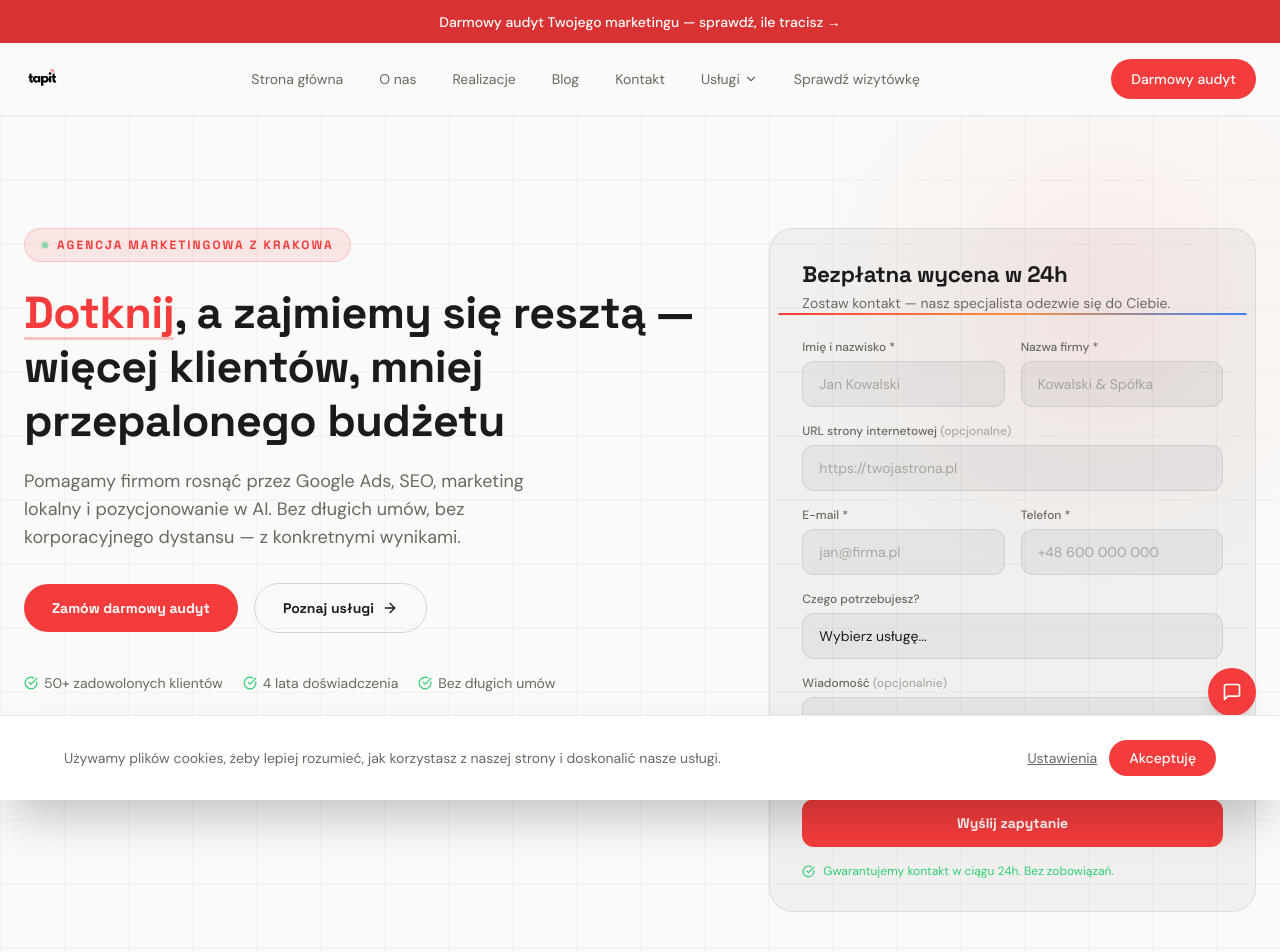
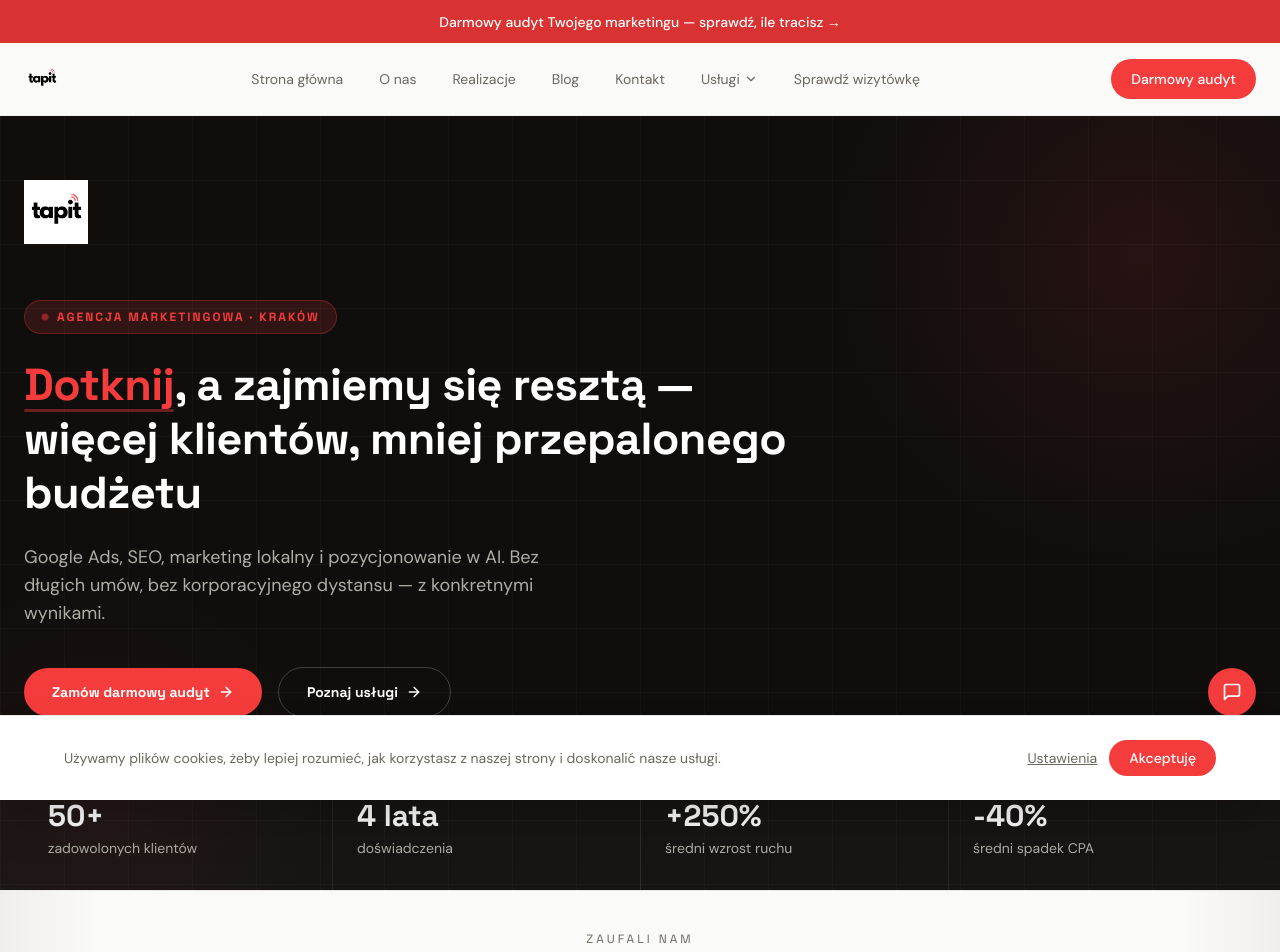
Before and after one commit to tapit-pl/tapit-website, a Next.js app: page / in a window 1280 px wide. Shown: the top 952 px of the page. Built offline with nearby package versions, Linux system fonts and the light colour scheme.

Commit message:
Nowy hero section — ciemny z logo, statystykami i stylem Creative Cats

```diff
--- a/components/home/Hero.tsx
+++ b/components/home/Hero.tsx
@@ -3,8 +3,8 @@
 import { useState, useCallback } from 'react'
 import { motion, AnimatePresence } from 'framer-motion'
 import Link from 'next/link'
+import Image from 'next/image'
 import { ArrowRight, CheckCircle } from 'lucide-react'
-import ContactForm from '@/components/ContactForm'
 import AuditOfferModal from '@/components/home/AuditOfferModal'
 
 interface Ripple {
@@ -39,6 +39,13 @@ function RippleLayer({ ripples }: { ripples: Ripple[] }) {
   )
 }
 
+const stats = [
+  { metric: '50+', label: 'zadowolonych klientów' },
+  { metric: '4 lata', label: 'doświadczenia' },
+  { metric: '+250%', label: 'średni wzrost ruchu' },
+  { metric: '-40%', label: 'średni spadek CPA' },
+]
+
 export default function Hero() {
   const [ripples, setRipples] = useState<Ripple[]>([])
   const [modalOpen, setModalOpen] = useState(false)
@@ -46,17 +53,10 @@ export default function Hero() {
   const triggerRipple = useCallback((e: React.MouseEvent<HTMLSpanElement>) => {
     const x = e.clientX
     const y = e.clientY
-
-    setRipples(prev => [
-      ...prev,
-      { id: Date.now(), x, y },
-    ])
+    setRipples(prev => [...prev, { id: Date.now(), x, y }])
     setTimeout(() => setRipples(prev => [...prev, { id: Date.now() + 1, x, y }]), 200)
     setTimeout(() => setRipples(prev => [...prev, { id: Date.now() + 2, x, y }]), 420)
-
-    // Otwórz modal po zakończeniu pierwszej fali
     setTimeout(() => setModalOpen(true), 600)
-
     setTimeout(() => setRipples([]), 1800)
   }, [])
 
@@ -65,101 +65,148 @@ export default function Hero() {
       <RippleLayer ripples={ripples} />
       <AuditOfferModal open={modalOpen} onClose={() => setModalOpen(false)} />
 
-      <section className="relative pt-20 pb-16 md:pt-28 md:pb-24 overflow-hidden bg-grid">
-        {/* Radial glow */}
+      <section className="relative min-h-[92vh] flex flex-col justify-between overflow-hidden bg-[#0f0e0d]">
+
+        {/* Background texture */}
         <div
           aria-hidden
-          className="pointer-events-none absolute top-0 right-0 w-[600px] h-[600px] rounded-full opacity-[0.07]"
+          className="pointer-events-none absolute inset-0"
           style={{
-            background: 'radial-gradient(circle, #f53c3c 0%, transparent 70%)',
-            transform: 'translate(20%, -20%)',
+            backgroundImage:
+              'linear-gradient(rgba(255,255,255,0.025) 1px, transparent 1px), linear-gradient(90deg, rgba(255,255,255,0.025) 1px, transparent 1px)',
+            backgroundSize: '64px 64px',
           }}
         />
 
-        <div className="max-w-7xl mx-auto px-4 sm:px-6">
-          <div className="grid grid-cols-1 lg:grid-cols-[1.4fr_1fr] gap-12 lg:gap-16 items-start">
-            {/* Left column */}
+        {/* Accent glow top-right */}
+        <div
+          aria-hidden
+          className="pointer-events-none absolute top-0 right-0 w-[700px] h-[700px] rounded-full opacity-10"
+          style={{
+            background: 'radial-gradient(circle, #f53c3c 0%, transparent 65%)',
+            transform: 'translate(30%, -30%)',
+          }}
+        />
+
+        {/* Accent glow bottom-left */}
+        <div
+          aria-hidden
+          className="pointer-events-none absolute bottom-0 left-0 w-[500px] h-[500px] rounded-full opacity-[0.06]"
+          style={{
+            background: 'radial-gradient(circle, #f53c3c 0%, transparent 65%)',
+            transform: 'translate(-30%, 30%)',
+          }}
+        />
+
+        {/* Main content */}
+        <div className="relative flex-1 flex flex-col justify-center max-w-7xl mx-auto w-full px-4 sm:px-6 pt-16 pb-12">
+
+          {/* Logo */}
           <motion.div
+            initial={{ opacity: 0, y: -16 }}
+            animate={{ opacity: 1, y: 0 }}
+            transition={{ duration: 0.5 }}
+            className="mb-10 md:mb-14"
+          >
+            <Image
+              src="/logo-white.png"
+              alt="Tapit"
+              width={160}
+              height={64}
+              className="h-12 md:h-16 w-auto"
+              priority
+            />
+          </motion.div>
+
+          {/* Badge */}
+          <motion.div
+            initial={{ opacity: 0, y: 16 }}
+            animate={{ opacity: 1, y: 0 }}
+            transition={{ duration: 0.5, delay: 0.1 }}
+            className="inline-flex items-center gap-2 px-4 py-2 rounded-full bg-accent/15 border border-accent/30 mb-6 w-fit"
+          >
+            <span className="w-2 h-2 rounded-full bg-accent animate-pulse-dot" />
+            <span className="text-accent text-xs font-heading font-bold uppercase tracking-[2px]">
+              Agencja marketingowa · Kraków
+            </span>
+          </motion.div>
+
+          {/* Headline */}
+          <motion.h1
             initial={{ opacity: 0, y: 24 }}
             animate={{ opacity: 1, y: 0 }}
-              transition={{ duration: 0.6 }}
+            transition={{ duration: 0.6, delay: 0.15 }}
+            className="text-white max-w-4xl mb-6"
           >
-              {/* Badge */}
-              <div className="inline-flex items-center gap-2 px-4 py-2 rounded-full bg-accent/10 border border-accent/20 mb-6">
-                <span className="w-2 h-2 rounded-full bg-success animate-pulse-dot" />
-                <span className="text-accent text-xs font-heading font-bold uppercase tracking-[2px]">
-                  Agencja marketingowa z Krakowa
-                </span>
-              </div>
-
-              {/* Headline */}
-              <h1 className="mb-5">
             <span
               onClick={triggerRipple}
               className="relative inline-block text-accent cursor-pointer select-none group/dotknij"
               style={{ WebkitTapHighlightColor: 'transparent' }}
             >
               Dotknij
-                  {/* Underline hint */}
               <span
                 aria-hidden
-                    className="absolute bottom-0 left-0 right-0 h-[3px] rounded-full bg-accent/30 group-hover/dotknij:bg-accent/60 transition-colors duration-200"
+                className="absolute bottom-0 left-0 right-0 h-[3px] rounded-full bg-accent/40 group-hover/dotknij:bg-accent/80 transition-colors duration-200"
               />
             </span>
-                {', a zajmiemy się resztą — więcej klientów, mniej przepalonego budżetu'}
-              </h1>
+            {', a zajmiemy się resztą —'}
+            <br className="hidden md:block" />
+            {' więcej klientów, mniej przepalonego budżetu'}
+          </motion.h1>
 
           {/* Description */}
-              <p className="text-[#6b6860] text-base md:text-lg leading-relaxed max-w-[520px] mb-8">
-                Pomagamy firmom rosnąć przez Google Ads, SEO, marketing lokalny i pozycjonowanie w AI. Bez długich umów, bez korporacyjnego dystansu — z konkretnymi wynikami.
-              </p>
+          <motion.p
+            initial={{ opacity: 0, y: 16 }}
+            animate={{ opacity: 1, y: 0 }}
+            transition={{ duration: 0.6, delay: 0.25 }}
+            className="text-[#b0ada5] text-base md:text-lg leading-relaxed max-w-[540px] mb-10"
+          >
+            Google Ads, SEO, marketing lokalny i pozycjonowanie w AI. Bez długich umów, bez korporacyjnego dystansu — z konkretnymi wynikami.
+          </motion.p>
 
           {/* CTA buttons */}
-              <div className="flex flex-wrap items-center gap-4 mb-10">
+          <motion.div
+            initial={{ opacity: 0, y: 16 }}
+            animate={{ opacity: 1, y: 0 }}
+            transition={{ duration: 0.6, delay: 0.35 }}
+            className="flex flex-wrap items-center gap-4"
+          >
             <Link
               href="/audyt"
-                  className="flex items-center gap-2 px-7 py-3.5 rounded-full bg-accent hover:bg-accent-hover text-white font-heading font-bold text-sm transition-all duration-200 hover:shadow-xl hover:shadow-accent/25 hover:-translate-y-0.5"
+              className="flex items-center gap-2 px-7 py-3.5 rounded-full bg-accent hover:bg-accent-hover text-white font-heading font-bold text-sm transition-all duration-200 hover:shadow-xl hover:shadow-accent/30 hover:-translate-y-0.5"
             >
               Zamów darmowy audyt
+              <ArrowRight size={16} />
             </Link>
             <Link
               href="/uslugi"
-                  className="flex items-center gap-2 px-7 py-3.5 rounded-full border border-[rgba(0,0,0,0.15)] text-[#1c1b19] font-heading font-bold text-sm hover:border-[rgba(0,0,0,0.30)] transition-all duration-200 group"
+              className="flex items-center gap-2 px-7 py-3.5 rounded-full border border-white/20 text-white font-heading font-bold text-sm hover:border-white/50 hover:bg-white/5 transition-all duration-200 group"
             >
               Poznaj usługi
               <ArrowRight size={16} className="group-hover:translate-x-1 transition-transform" />
             </Link>
+          </motion.div>
         </div>
 
-              {/* Trust indicators */}
-              <div className="flex flex-wrap gap-5">
-                {['50+ zadowolonych klientów', '4 lata doświadczenia', 'Bez długich umów'].map(item => (
-                  <div key={item} className="flex items-center gap-1.5 text-sm text-[#6b6860]">
-                    <CheckCircle size={14} className="text-success shrink-0" />
-                    {item}
+        {/* Stats bar at bottom */}
+        <motion.div
+          initial={{ opacity: 0 }}
+          animate={{ opacity: 1 }}
+          transition={{ duration: 0.6, delay: 0.5 }}
+          className="relative border-t border-white/08 bg-white/[0.03]"
+        >
+          <div className="max-w-7xl mx-auto px-4 sm:px-6">
+            <div className="grid grid-cols-2 md:grid-cols-4 divide-x divide-white/[0.08]">
+              {stats.map((s, i) => (
+                <div key={s.label} className="px-6 py-6 md:py-8">
+                  <p className="font-heading font-bold text-2xl md:text-3xl text-white mb-1">{s.metric}</p>
+                  <p className="text-sm text-[#b0ada5]">{s.label}</p>
                 </div>
               ))}
             </div>
+          </div>
         </motion.div>
 
-            {/* Right column — form card */}
-            <motion.div
-              id="hero-form"
-              initial={{ opacity: 0, y: 24 }}
-              animate={{ opacity: 1, y: 0 }}
-              transition={{ duration: 0.6, delay: 0.15 }}
-              className="bg-[rgba(0,0,0,0.04)] border border-[rgba(0,0,0,0.08)] rounded-3xl p-6 md:p-8 relative overflow-hidden"
-            >
-              <h2 className="font-heading font-bold text-xl text-[#1c1b19] mb-1" style={{ fontSize: '1.4rem' }}>
-                Bezpłatna wycena w 24h
-              </h2>
-              <p className="text-[#6b6860] text-sm mb-6">
-                Zostaw kontakt — nasz specjalista odezwie się do Ciebie.
-              </p>
-              <ContactForm />
-            </motion.div>
-          </div>
-        </div>
       </section>
     </>
   )
```
Also changed, not shown: public/logo-white.png (added). Lines whose indentation alone changed are shown as unchanged.
